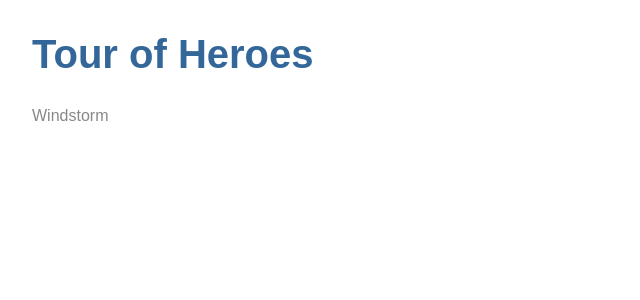
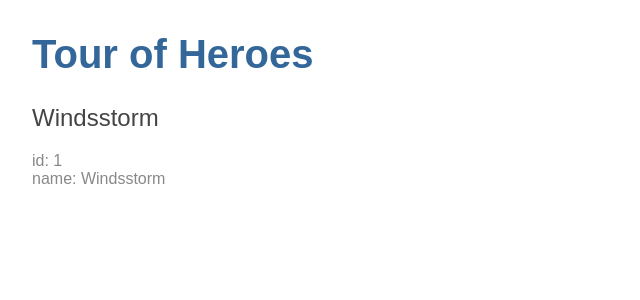
Before and after one commit to azusa/angular-tour-of-heroes, an Angular app: page / in a window 1280 px wide. Shown: the top 300 px of the page, without its empty margins (0-640 px from the left). Built offline with nearby package versions, Linux system fonts and the light colour scheme.

Commit message:
Show the hero object

```diff
--- /dev/null
+++ b/src/app/hero.ts
@@ -0,0 +1,4 @@
+export class Hero {
+    id: number;
+    name: string;
+}
--- a/src/app/heroes/heroes.component.html
+++ b/src/app/heroes/heroes.component.html
@@ -1 +1,3 @@
-{{hero}}
+<h2>{{ hero.name }}</h2>
+<div><span>id: </span>{{hero.id}}</div>
+<div><span>name: </span>{{hero.name}}</div>
--- a/src/app/heroes/heroes.component.ts
+++ b/src/app/heroes/heroes.component.ts
@@ -1,4 +1,5 @@
 import { Component, OnInit } from '@angular/core';
+import { Hero } from '../hero';
 
 @Component({
   selector: 'app-heroes',
@@ -7,7 +8,10 @@
 })
 export class HeroesComponent implements OnInit {
 
-  hero = 'Windstorm';
+  hero: Hero = {
+    id: 1,
+    name: 'Windsstorm'
+  };
 
   constructor() { }
 
```
